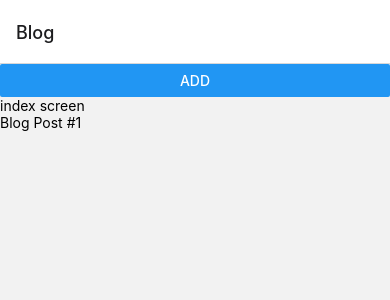
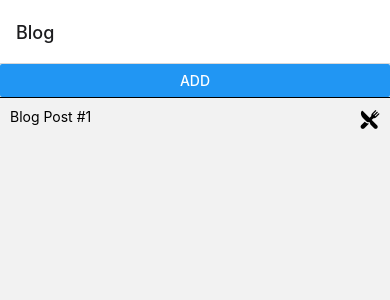
Before and after one commit to DariuDev/NotepadReactNative, a React Native app: screen /Blog in a window 390 px wide. Both pictures are taken after a click on the button "ADD". Shown: the top 300 px of the page. Built offline with nearby package versions, Linux system fonts and the light colour scheme.

Commit message:
list styling

```diff
--- a/package.json
+++ b/package.json
@@ -15,7 +15,8 @@
     "react": "17.0.2",
     "react-native": "0.68.0",
     "react-native-safe-area-context": "^4.2.4",
-    "react-native-screens": "^3.13.1"
+    "react-native-screens": "^3.13.1",
+    "react-native-vector-icons": "^9.1.0"
   },
   "devDependencies": {
     "@babel/core": "^7.17.9",
--- a/src/features/screens/IndexScreen.js
+++ b/src/features/screens/IndexScreen.js
@@ -1,18 +1,37 @@
-import React, { useContext } from 'react';
-import {View, Text, FlatList, Button} from 'react-native';
+import React, {useContext} from 'react';
+import {View, Text, FlatList, Button, StyleSheet, TouchableOpacity} from 'react-native';
 import {Context} from '../../services/context/blogContext/BlogContext';
+import Ionicons from 'react-native-vector-icons/Ionicons';
 
 export const IndexScreen = () => {
   const {state, addBlogPost} = useContext(Context);
+
   return (
     <View>
-            <Button title={'ADD'} onPress={addBlogPost}/>
-        <Text>index screen</Text>
+      <Button title={'ADD'} onPress={addBlogPost} />
       <FlatList
-        data = {state}
-        keyExtractor = {(key) => {key.title} }
-        renderItem = { ({item}) => <Text>{item.title}</Text>}
+        data={state}
+        keyExtractor={key => {
+          key.title;
+        }}
+        renderItem={({item}) =>(
+           <View style={styles.items}>
+          <Text>{item.title}</Text>
+          <TouchableOpacity>
+          <Ionicons name={"md-restaurant"} size={20}></Ionicons>
+          </TouchableOpacity>
+          </View>
+          )}
       />
     </View>
   );
-}
+};
+const styles = StyleSheet.create({
+items : {
+  padding: 10,
+  borderTopWidth: 1,
+  borderTopColor: 'black',
+  flexDirection: 'row',
+  justifyContent: 'space-between'
+},
+});
```
Also changed, not shown: 5 other files (tests, documents, lock files or other folders). Lines whose indentation alone changed are shown as unchanged.
